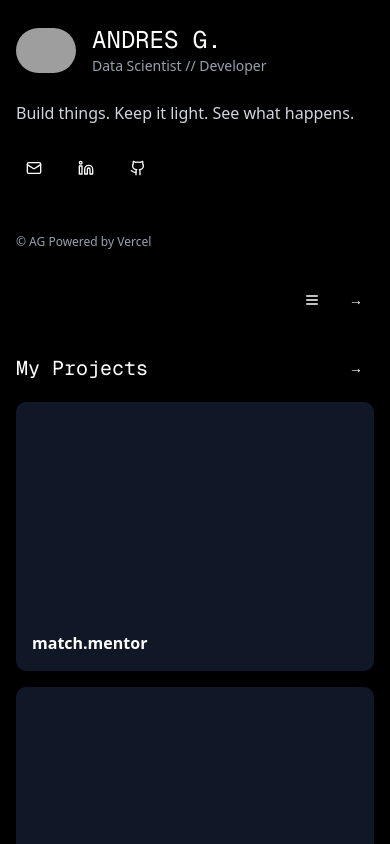
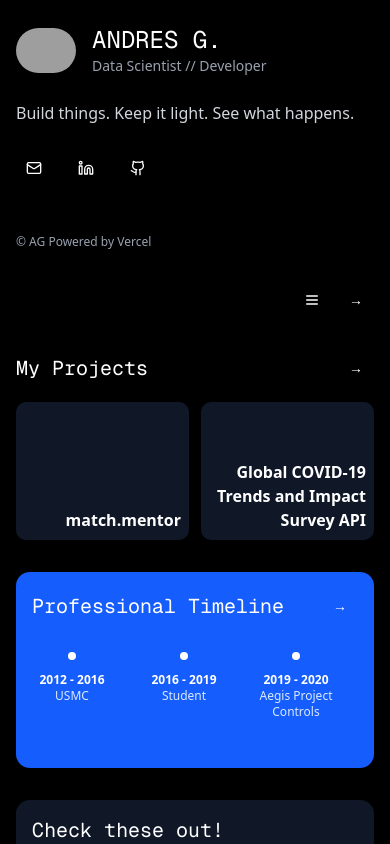
Before and after one commit to andGarc/andres, a Next.js app: page / in a window 390 px wide. Shown: the top 844 px of the page. Built offline with nearby package versions, Linux system fonts and the light colour scheme; grey boxes are pictures that could not be loaded.

Commit message:
Optimized for mobile.

```diff
--- a/src/app/page.tsx
+++ b/src/app/page.tsx
@@ -84,7 +84,7 @@ export default function Portfolio() {
             </div>
 
             {/* Projects Section */}
-            <section>
+            <section className="sm:px-2">
               <div className="flex justify-between items-center mb-4">
                 <h2 className="text-xl md:text-2xl font-mono">My Projects</h2>
                 <Button variant="ghost" size="icon" asChild>
@@ -93,14 +93,14 @@ export default function Portfolio() {
                   </Link>
                 </Button>
               </div>
-              <div className="grid grid-cols-1 sm:grid-cols-2 lg:grid-cols-3 gap-4">
+              <div className="grid grid-cols-2 sm:grid-cols-2 lg:grid-cols-3 gap-3">
                 {projects.map((project, i) => (
                   <div
                     key={i}
-                    className="relative bg-gray-900 rounded-lg p-4 aspect-[4/3] flex flex-col justify-end hover:scale-105 transition-transform cursor-pointer"
+                    className="relative bg-gray-900 rounded-lg p-2 aspect-[5/4] flex flex-col justify-end hover:scale-105 transition-transform cursor-pointer"
                     onClick={() => openProjectModal(project)}
                   >
-                    <div>
+                    <div className="text-right">
                       <h3 className="text-white font-bold text-base">{project.title}</h3>
                       <p className="text-blue-400 text-xs">{project.subtitle}</p>
                     </div>
```
